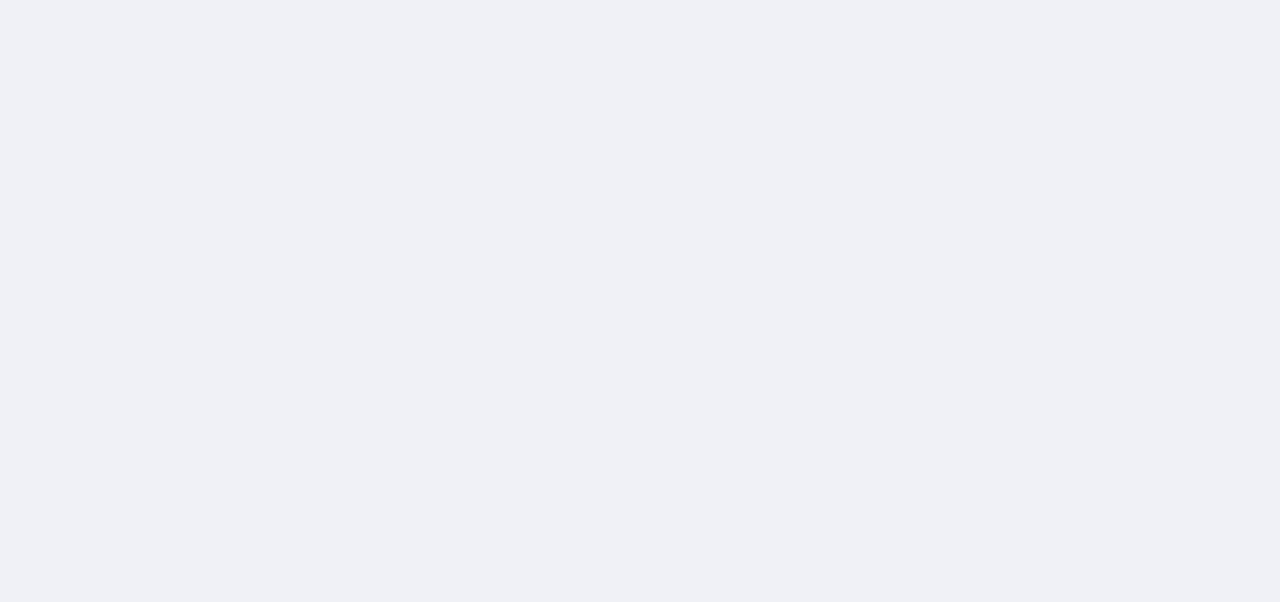
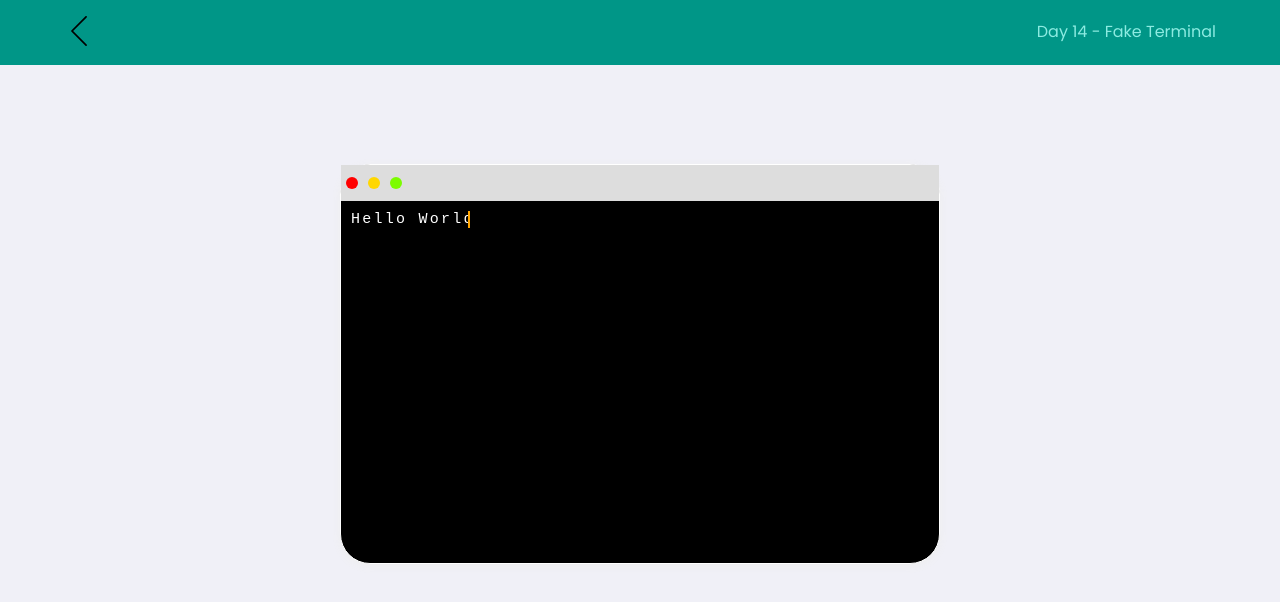
Before and after one commit to MonicaHillman/30dayscss, a React (Create React App) app: page /dayfourteen in a window 1280 px wide. Shown: the top 602 px of the page. Built offline with nearby package versions, Linux system fonts and the light colour scheme.

Commit message:
day 14 and adjusts

```diff
--- /dev/null
+++ b/src/challenges/dayfourteen/index.tsx
@@ -0,0 +1,24 @@
+/* eslint-disable react/jsx-no-target-blank */
+import React from "react";
+import "./styles.css";
+import PageHeader from "../../components/Header";
+
+function DayFourteen() {
+  return (
+    <div id="page-day-thirteen" className="container">
+      <PageHeader title="Day 14 - Fake Terminal" link="challengesList" />
+      <main>
+        <div className="terminal">
+          <div className="menu">
+          <i></i><i></i><i></i>
+          </div>
+          <div className="display">
+          <p>Hello World!</p>
+          </div>
+        </div>
+      </main>
+    </div>
+  );
+}
+
+export default DayFourteen;
--- /dev/null
+++ b/src/challenges/dayfourteen/styles.css
@@ -0,0 +1,77 @@
+.terminal {
+  margin-top: 99px;
+  margin-left: auto;
+  margin-right: auto;
+  width: 220px;
+  height: 220px;
+  border: 1px solid #fff;
+  background-color: black;
+  border-radius: 30px;
+  box-shadow: 0 2px 10px #eee;
+}
+
+.terminal i {
+  display: inline-block;
+  height: 12px;
+  width: 12px;
+  border-radius: 30px;
+  background-color: #eee;
+  margin: 5px;
+}
+
+.terminal i:nth-child(1) {
+  background-color: red;
+}
+
+.terminal i:nth-child(2) {
+  background-color: gold;
+}
+
+.terminal i:nth-child(3) {
+  background-color: lawngreen;
+}
+
+.display p {
+  color: #fff;
+  width: 100px;
+  font-family: monospace;
+  overflow: hidden; /* Ensures the content is not revealed until the animation */
+  border-right: 2px solid orange; /* The typwriter cursor */
+  white-space: nowrap; /* Keeps the content on a single line */
+  margin: 10px; /* Gives that scrolling effect as the typing happens */
+  letter-spacing: 0.15em; /* Adjust as needed */
+  animation: blink-caret 0.75s step-end infinite;
+}
+
+@keyframes blink-caret {
+  from,
+  to {
+    border-color: transparent;
+  }
+  50% {
+    border-color: orange;
+  }
+}
+
+.menu {
+  height: 36px;
+  display: flex;
+  align-items: center;
+  background-color: #ddd;
+}
+
+@media (min-width: 700px) {
+  .terminal {
+    width: 600px;
+    height: 400px;
+  }
+
+  .terminal i {
+    margin: 5px;
+  }
+
+  .display p {
+    width: 119px;
+    font-size: 15px;
+  }
+}
--- a/src/pages/ChallengesList/index.tsx
+++ b/src/pages/ChallengesList/index.tsx
@@ -1,30 +1,27 @@
-import React from 'react';
+import React from "react";
 
-import './styles.css';
-import PageHeader from '../../components/Header';
-import dayOneImg from '../../assets/images/dayone.png';
-import dayTwoImg from '../../assets/images/daytwo.png';
-import dayThreeImg from '../../assets/images/daythree.png';
-import dayFourImg from '../../assets/images/dayfour.png';
-import dayFiveImg from '../../assets/images/dayfive.png';
-import daySixImg from '../../assets/images/daysix.png';
-import daySevenImg from '../../assets/images/dayseven.png';
-import dayEightImg from '../../assets/images/dayeight.png';
-import dayNineImg from '../../assets/images/daynine.png';
-import dayTenImg from '../../assets/images/dayten.png';
-import dayElevenImg from '../../assets/images/dayeleven.png';
-import dayTwelveImg from '../../assets/images/daytwelve.png';
-import dayThirteenImg from '../../assets/images/daythirteen.png';
-import { Link } from 'react-router-dom';
-
+import "./styles.css";
+import PageHeader from "../../components/Header";
+import dayOneImg from "../../assets/images/dayone.png";
+import dayTwoImg from "../../assets/images/daytwo.png";
+import dayThreeImg from "../../assets/images/daythree.png";
+import dayFourImg from "../../assets/images/dayfour.png";
+import dayFiveImg from "../../assets/images/dayfive.png";
+import daySixImg from "../../assets/images/daysix.png";
+import daySevenImg from "../../assets/images/dayseven.png";
+import dayEightImg from "../../assets/images/dayeight.png";
+import dayNineImg from "../../assets/images/daynine.png";
+import dayTenImg from "../../assets/images/dayten.png";
+import dayElevenImg from "../../assets/images/dayeleven.png";
+import dayTwelveImg from "../../assets/images/daytwelve.png";
+import dayThirteenImg from "../../assets/images/daythirteen.png";
+import dayFourteenImg from "../../assets/images/dayfourteen.png";
+import { Link } from "react-router-dom";
 
 function ChallengesList() {
   return (
     <div id="page-challenge-list" className="container">
-            <PageHeader
-                title="Click in the image"
-                link=""
-            />
+      <PageHeader title="Click in the image" link="" />
       <main>
         <p>Day 1 - Social Media Icons</p>
         <Link to="/dayone">
@@ -78,6 +75,10 @@ function ChallengesList() {
         <Link to="/daythirteen">
           <img src={dayThirteenImg} alt="Day Thirteen" />
         </Link>
+        <p>Day 14 - Fake Terminal</p>
+        <Link to="/dayfourteen">
+          <img src={dayFourteenImg} alt="Day Fourteen" />
+        </Link>
       </main>
     </div>
   );
--- a/src/routes.tsx
+++ b/src/routes.tsx
@@ -16,6 +16,7 @@ import DayTen from './challenges/dayten';
 import DayEleven from './challenges/dayeleven';
 import DayTwelve from './challenges/daytwelve';
 import DayThirteen from './challenges/daythirteen';
+import DayFourteen from './challenges/dayfourteen'
 
 function Routes() {
     return (
@@ -36,6 +37,7 @@ function Routes() {
             <Route path="/dayeleven" component={DayEleven}/>
             <Route path="/daytwelve" component={DayTwelve}/>
             <Route path="/daythirteen" component={DayThirteen}/>
+            <Route path="/dayfourteen" component={DayFourteen}/>
         </BrowserRouter>
     )
 }
```
Also changed, not shown: src/assets/images/dayfourteen.png (added). Lines whose indentation alone changed are shown as unchanged.
